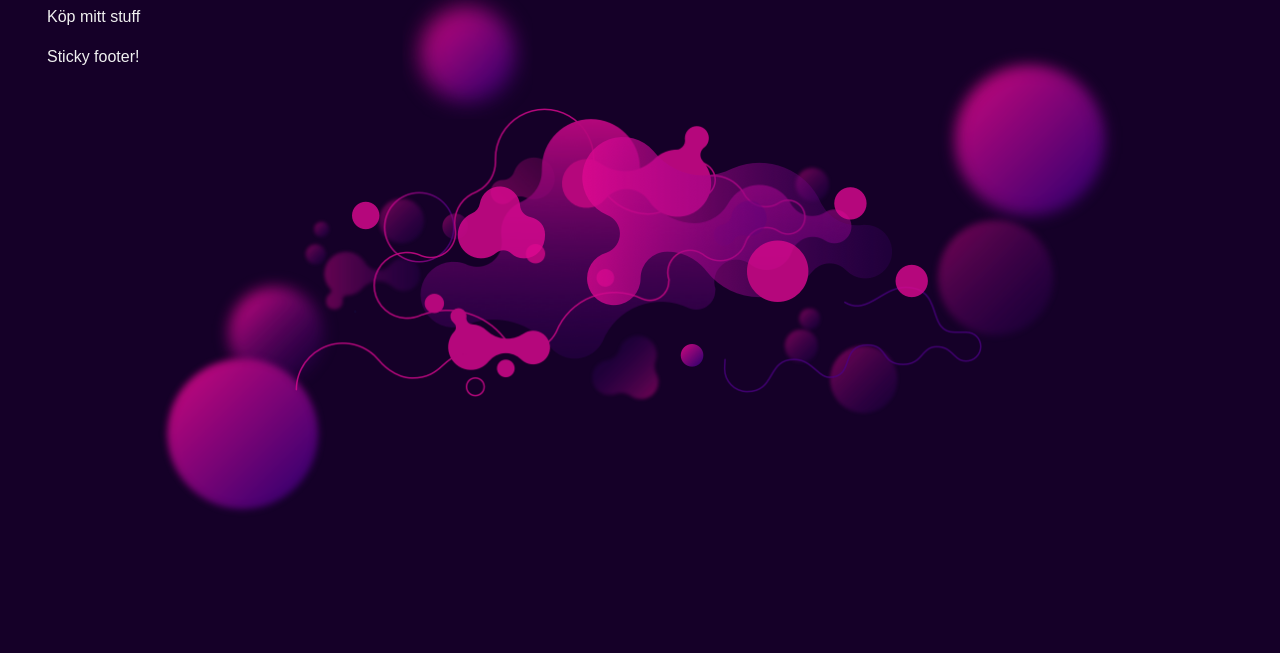
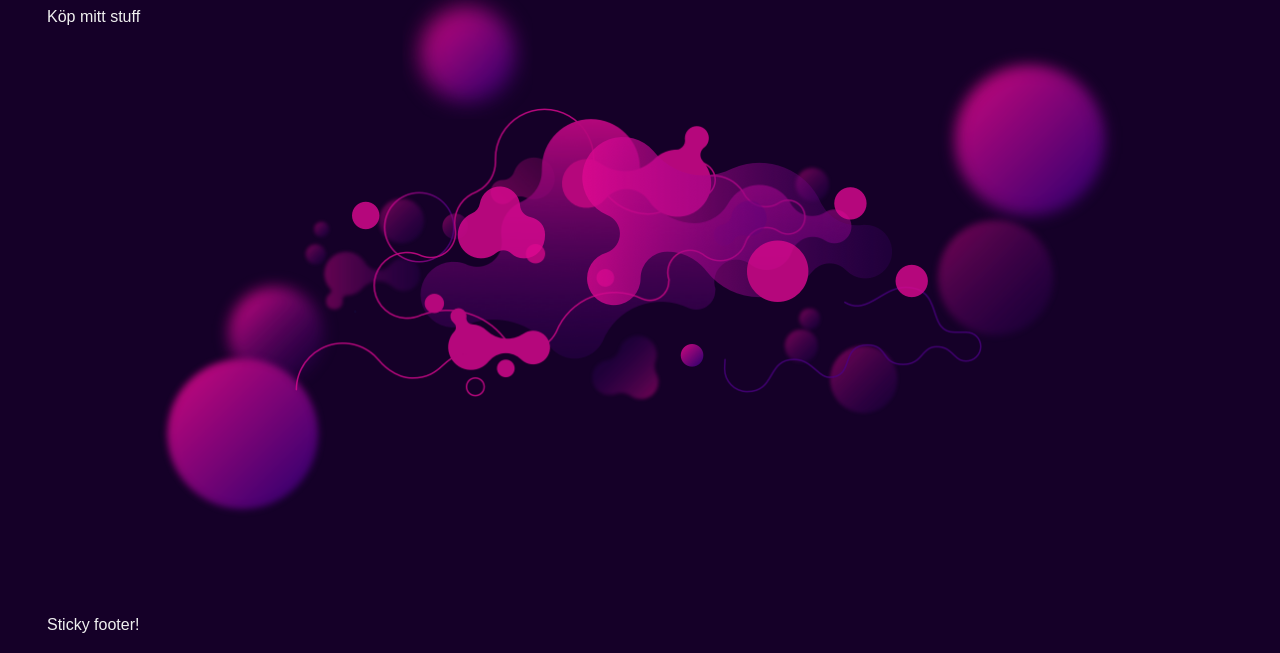
Before and after one commit to jensadev/te17-end, a website: page docs/index.html in a window 1280 px wide. Shown: the part 147-800 px from the top of the page. Drawn offline with nearby package versions, Linux system fonts and the light colour scheme; a web font is replaced by a local one.

Commit message:
sticky footer liks!

```diff
--- a/docs/css/style.scss
+++ b/docs/css/style.scss
@@ -31,12 +31,14 @@
     background-color: #150028;
     color: #f0f0f0;
     flex-direction: column;
+    flex-wrap: nowrap;
 }
 
 .container {
   margin-left: 2rem;
   margin-right: 2rem;
   z-index: 100;
+  width: 100%;
 }
 
 nav {
@@ -45,6 +47,10 @@
   .brand {
     height: 48px;
   }
+}
+
+footer {
+  margin-top: auto;
 }
 
 .parallax-container {
--- a/docs/index.html
+++ b/docs/index.html
@@ -1,5 +1,5 @@
 <!DOCTYPE html>
-<html lang="sv">
+<html lang="sv" class="h-100">
 <head>
     <meta charset="UTF-8">
     <meta name="viewport" content="width=device-width, initial-scale=1.0">
```
Also changed, not shown: docs/css/style.css, 1 other file.
